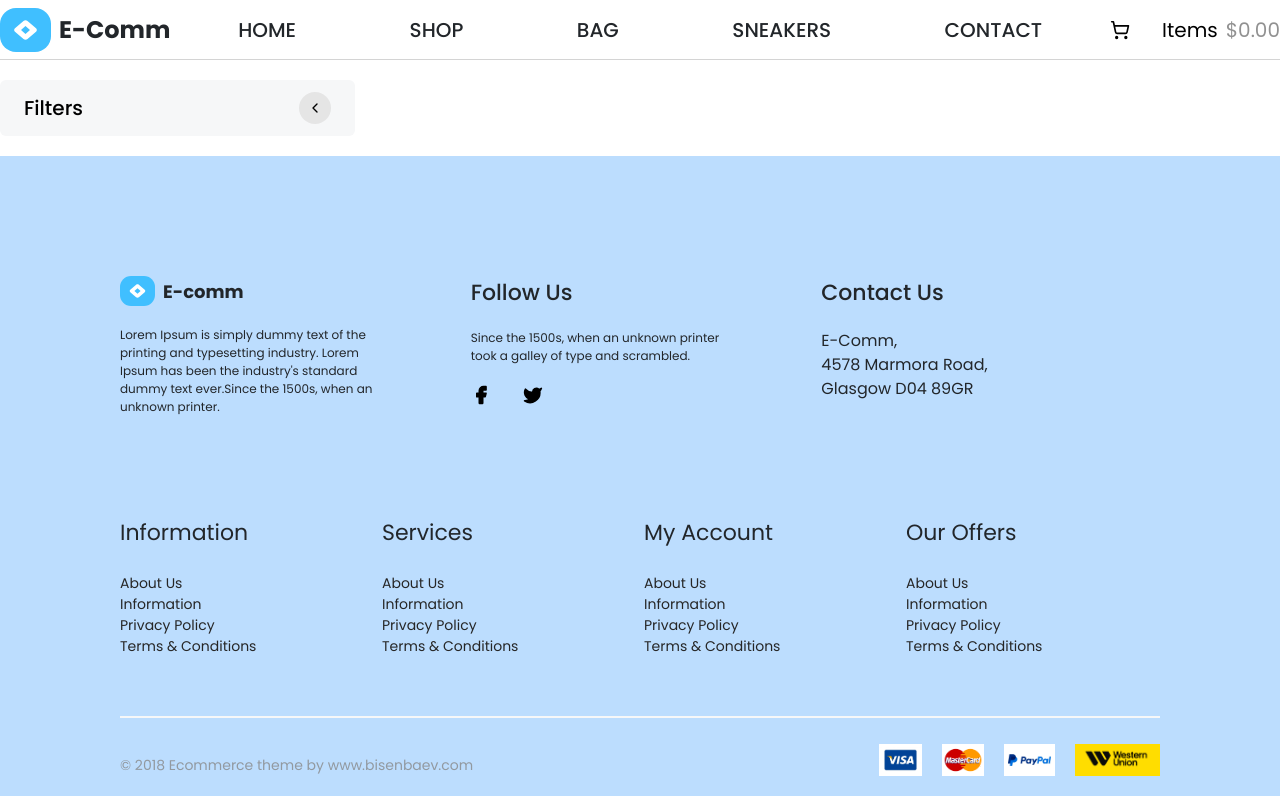
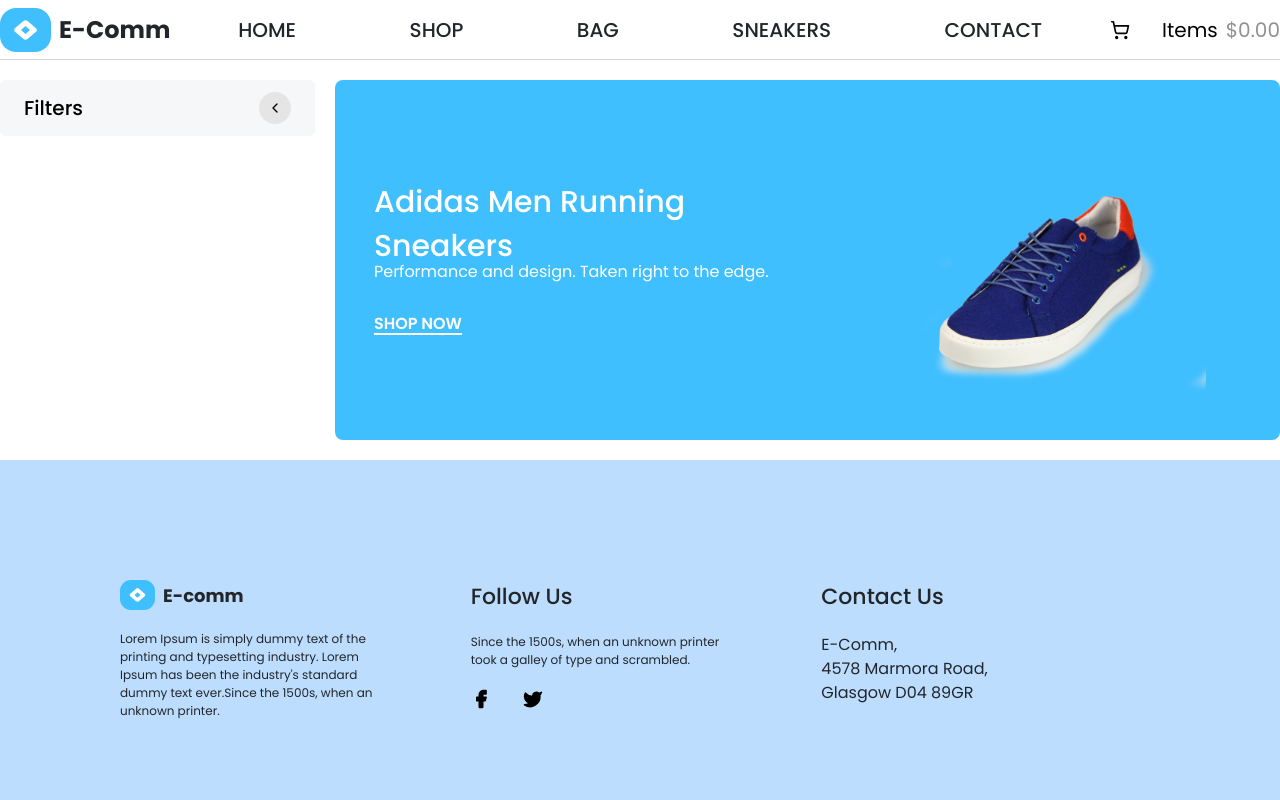
Before and after one commit to adiityasharma/e-comm, a React (Vite) app: page /shop in a window 1280 px wide. Shown: the top 800 px of the page. Built offline with nearby package versions, Linux system fonts and the light colour scheme.

Commit message:
product list banner

```diff
--- a/src/components/shop/AllBrand.jsx
+++ b/src/components/shop/AllBrand.jsx
@@ -10,11 +10,11 @@
 
 const AllBrand = () => {
   return (
-    <div className="w-full bg-[#F6F7F8] py-5 px-6 rounded-md">
+    <div className="w-full h-full bg-[#F6F7F8] px-6 py-5 rounded-md">
       <h1 className="text-[20px] font-[500] ">Brand</h1>
 
-      <div className="mt-7">
-        <ul className="flex flex-col gap-5">
+      <div className="py-5 w-full h-fit">
+        <ul className="flex flex-col gap-4">
           {brandNames.map((item, index) => (
             <div
               key={index}
--- /dev/null
+++ b/src/components/shop/Banner.jsx
@@ -0,0 +1,27 @@
+import React from "react";
+
+import shoeImg from "../../asset/images/blueshoe.png";
+
+const Banner = () => {
+  return (
+    <div className="w-full h-90 grid grid-cols-2 bg-[#40BFFF] rounded-lg text-white">
+      <div className="w-full h-full flex justify-center items-center ">
+        <div className=" flex flex-col gap-2">
+          <h1 className="text-3xl font-[500] ">Adidas Men Running</h1>
+          <h1 className="text-3xl font-[500] ">Sneakers</h1>
+          <p className="-mt-3 ">
+            Performance and design. Taken right to the edge.
+          </p>
+          <button className="mt-5 w-fit underline decoration-2 underline-offset-4 cursor-pointer font-[600]">
+            SHOP NOW
+          </button>
+        </div>
+      </div>
+      <div className="flex items-center justify-center w-full h-full ">
+        <img className="mt-15 w-90 scale-x-[-1]" src={shoeImg} alt="" />
+      </div>
+    </div>
+  );
+};
+
+export default Banner;
--- a/src/components/shop/Sidebar.jsx
+++ b/src/components/shop/Sidebar.jsx
@@ -9,7 +9,7 @@
   const [isFilterOpen, setIsFilterOpen] = useState(false);
 
   return (
-    <div className="relative md:w-[250px] lg:w-[300px] xl:w-[355px] flex-col gap-5">
+    <div className="relative w-full h-full flex-col gap-5 mb-5">
       <div className="w-full bg-[#F6F7F8] py-3 px-6 rounded-md flex items-center justify-between">
         <h1 className="text-[20px] font-[500] ">Filters</h1>
         <button
@@ -30,7 +30,7 @@
           isFilterOpen ? "max-h-[1000px] opacity-100" : "max-h-0 opacity-0"
         }`}
       >
-        <div className="flex w-full flex-col gap-5">
+        <div className="flex w-full h-auto flex-col gap-2">
           <HotDeals />
           <PriceFilter />
           <ColorFilter />
--- a/src/pages/Shop.jsx
+++ b/src/pages/Shop.jsx
@@ -1,12 +1,18 @@
 import React from 'react'
 import Sidebar from '../components/shop/Sidebar'
+import Banner from '../components/shop/Banner'
 
 const Shop = () => {
   return (
-    <div className='w-full  sm:mt-5 overflow-hidden p-4 md:p-0 ' >
-      <Sidebar/>
+    <div className="w-full h-full flex flex-col md:flex-row gap-3 xl:gap-5 sm:mt-5 p-4 md:p-0 ">
+      <div className="w-full h-full md:w-[250px] lg:w-[300px] xl:w-[25%]">
+        <Sidebar />
+      </div>
+      <div className=" w-full xl:w-[75%]">
+        <Banner />
+      </div>
     </div>
-  )
+  );
 }
 
 export default Shop
```
Also changed, not shown: src/asset/images/blueshoe.png (added).
